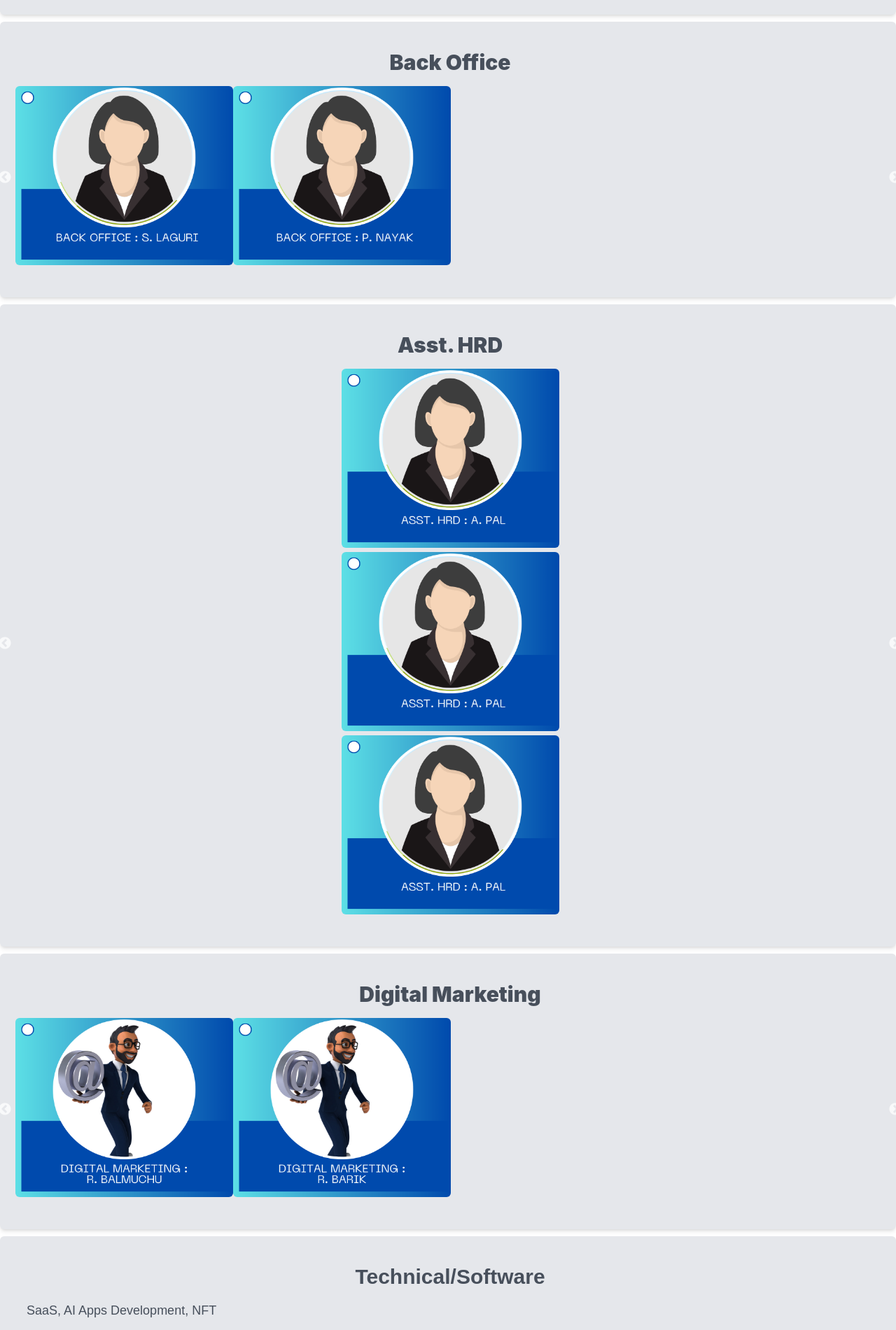
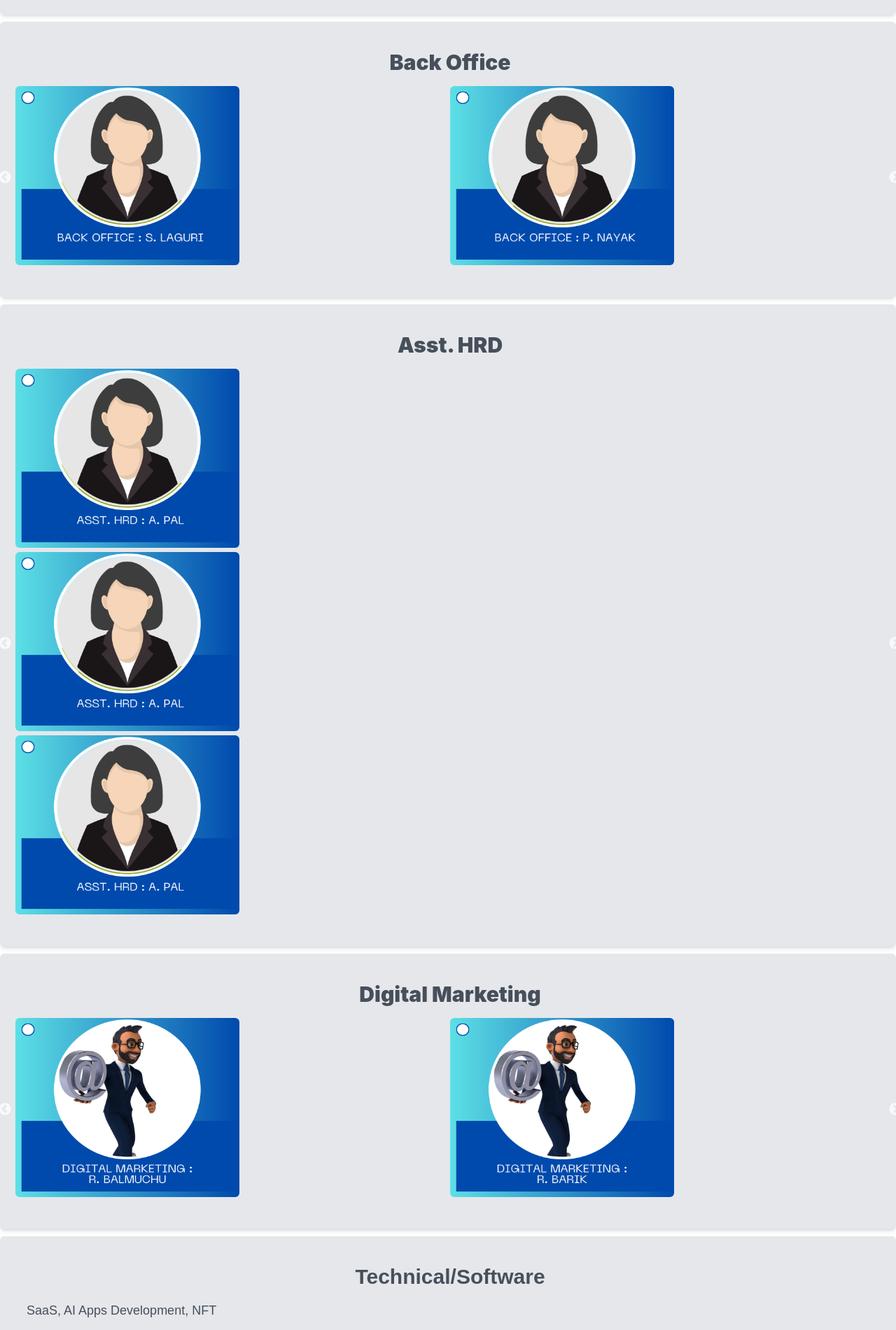
Before and after one commit to centum-world/mining-rig-portfolio, a React (Vite) app: page /white-paper in a window 1280 px wide. Shown: the part 3800-5701 px from the top of the page at 70% size. Built offline with nearby package versions, Linux system fonts and the light colour scheme.

Commit message:
data showing properly now

```diff
--- a/src/components/WhitePaperLowerSection.jsx
+++ b/src/components/WhitePaperLowerSection.jsx
@@ -174,7 +174,7 @@ const WhitePaperLowerSection = () => {
   >
     Back Office
   </p>
-  <Slider {...sliderSettings}>
+  <Slider {...backOfficeSliderSettings}>
     {BackOffice.map((items, index) => (
       <div
         key={index}
@@ -203,7 +203,7 @@ const WhitePaperLowerSection = () => {
   >
     Asst. HRD
   </p>
-  <Slider {...sliderSettings}>
+  <Slider {...asstHRDSliderSettings}>
     {AsstHRD.map((items, index) => (
       <div
         key={index}
@@ -232,7 +232,7 @@ const WhitePaperLowerSection = () => {
   >
    Digital Marketing
   </p>
-  <Slider {...sliderSettings}>
+  <Slider {...digitalMArking}>
     {DigitalMarketing.map((items, index) => (
       <div
         key={index}
@@ -318,7 +318,7 @@ const WhitePaperLowerSection = () => {
   >
     Founder & Co-Founder
   </p>
-  <Slider {...sliderSettings}>
+  <Slider {...founder}>
     {Founder.map((items, index) => (
       <div
         key={index}
```
